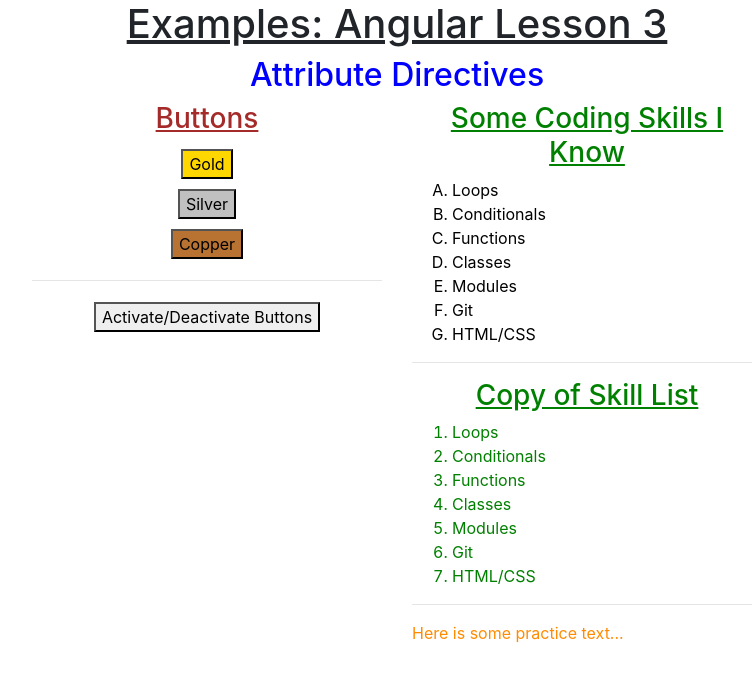
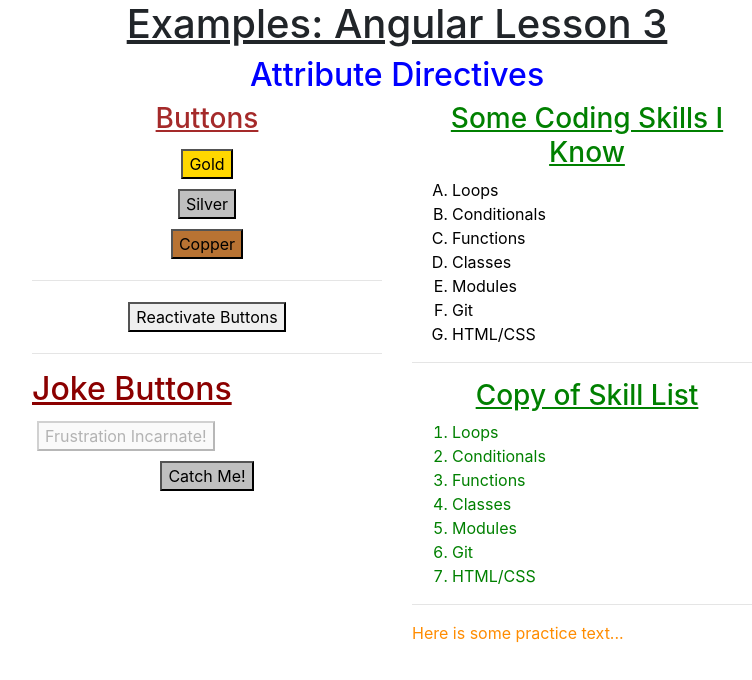
Before and after one commit to LaunchCodeEducation/angular-lc101-projects, an Angular app in the folder lesson3/examples/: page / in a window 1280 px wide. Shown: the top 680 px of the page, without its empty margins (243-995 px from the left). Built offline with nearby package versions, Linux system fonts and the light colour scheme.

Commit message:
angular practice complete

```diff
--- a/lesson3/examples/src/app/buttons/buttons.component.css
+++ b/lesson3/examples/src/app/buttons/buttons.component.css
@@ -23,3 +23,6 @@
 .copper {
    background: #b87333 ;
 }
+.frustration{
+   background: gold;
+}
--- a/lesson3/examples/src/app/buttons/buttons.component.html
+++ b/lesson3/examples/src/app/buttons/buttons.component.html
@@ -1,7 +1,17 @@
 <div class="buttons">
    <h3>{{buttonHeading}}</h3>
-   <button [class.gold]="!inactive" [disabled]="inactive" (click)="inactive = true">Gold</button> <br>
-   <button class="silver">Silver</button> <br>
-   <button class="copper">Copper</button> <hr>
-   <button>Activate/Deactivate Buttons</button>
+   <button [class.gold]="!isGoldInactive" [disabled]="isGoldInactive" (click)="isGoldInactive = true">Gold</button> <br>
+   <button [class.silver]="!isSilverActive" [disabled]="isSilverActive" (click)="isSilverActive = true">Silver</button> <br>
+   <button [class.copper]="!isCopperActive" [disabled]="isCopperActive" (click)="isCopperActive = true">Copper</button> <hr>
+   <button (click)="onClick()">Reactivate Buttons</button>
+</div><hr>
+<div>
+   <h2 style="color: darkred; text-decoration: underline;">{{bonusHeading}}</h2>
+   <div (mouseout)="isJoke1Active = true">
+      <button [class.frustration]="isJoke1Active" [disabled]="!isJoke1Active" (mouseover)="isJoke1Active = false">Frustration Incarnate!</button>
+   </div>
+   <div [align]="location" (mouseover)="location = shiftLocation(location)">
+      <button class="silver">Catch Me!</button>
+   </div>
+
 </div>
--- a/lesson3/examples/src/app/buttons/buttons.component.ts
+++ b/lesson3/examples/src/app/buttons/buttons.component.ts
@@ -7,10 +7,32 @@
 })
 export class ButtonsComponent implements OnInit {
    buttonHeading: string = "Buttons"
+   bonusHeading: string = "Joke Buttons"
    inactive: boolean = false;
+   isGoldInactive: boolean = false;
+   isSilverActive: boolean = false;
+   isCopperActive: boolean = false;
+   isJoke1Active: boolean = false;
+   location: string = 'center';
 
    constructor() { }
 
    ngOnInit() { }
 
+   onClick(){
+      if(this.isGoldInactive){
+         return this.isGoldInactive = false;
+      }else if(this.isSilverActive){
+         return this.isSilverActive = false;
+      }else
+         return this.isCopperActive = false;
+   }
+
+   shiftLocation(oldLocation: string) {
+      while (this.location === oldLocation) {
+         this.location = ['left', 'right', 'center'][Math.floor(Math.random()*3)];
+      }
+      return this.location;
+   }
+
 }
```
